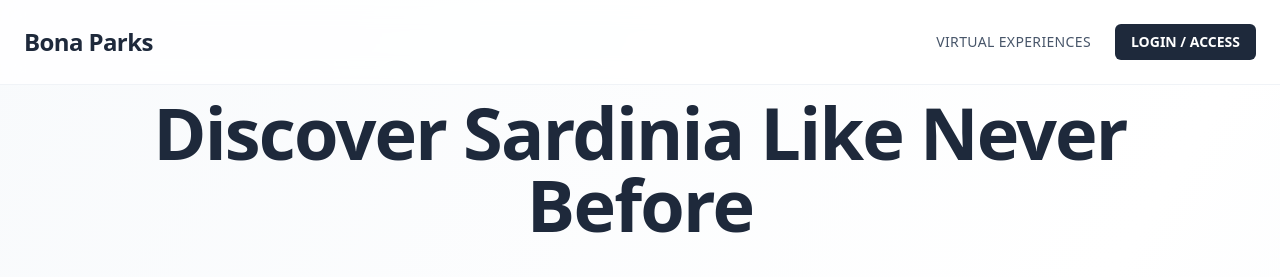
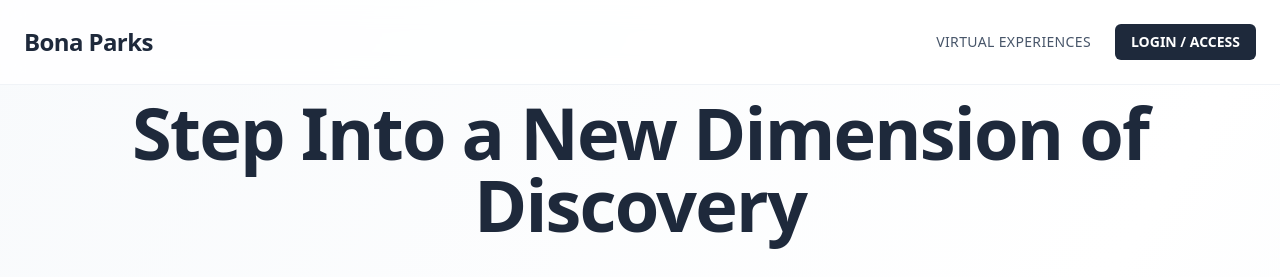
Before and after one commit to bonaparks-dev/bonaparks, a React (Vite) app: page / in a window 1280 px wide. Shown: the top 277 px of the page. Built offline with nearby package versions, Linux system fonts and the light colour scheme.

Commit message:
Update HomePage.tsx

```diff
--- a/components/pages/HomePage.tsx
+++ b/components/pages/HomePage.tsx
@@ -61,7 +61,7 @@ const HomePage: React.FC<HomePageProps> = ({ onNavigate, isLoggedIn }) => {
       <section className="hero-section text-center mb-16">
         <div className="hero-text">
           <h1 className="text-5xl md:text-7xl font-bold text-slate-800 dark:text-slate-100 mb-8 tracking-tight leading-tight">
-            Discover Sardinia Like Never Before
+            Step Into a New Dimension of Discovery
           </h1>
           <p className="text-xl md:text-2xl text-slate-600 dark:text-slate-400 max-w-4xl mx-auto leading-relaxed mb-8">
             Bona Parks creates high-resolution immersive virtual experiences that bring Sardinia's heritage, landscapes,
```
